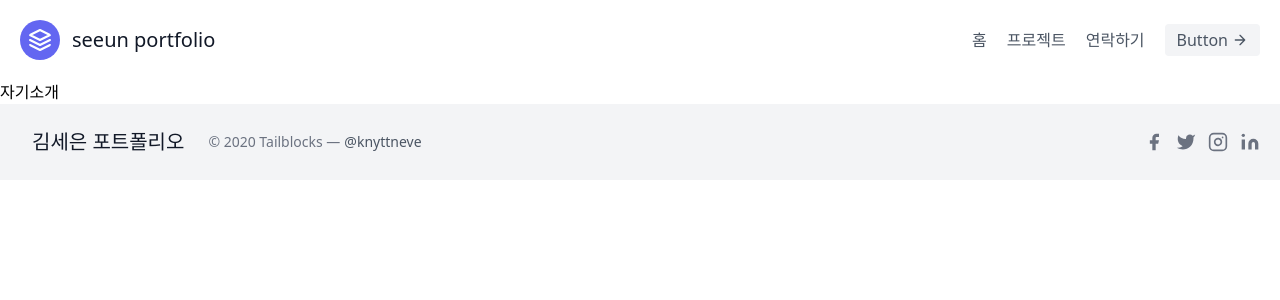
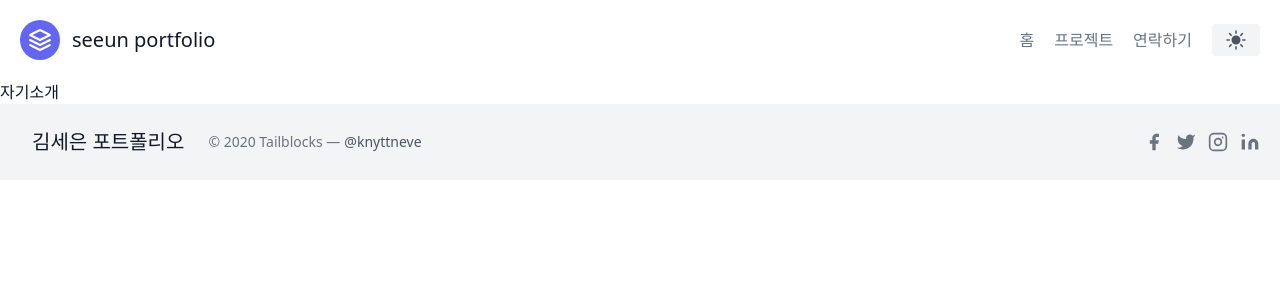
Before and after one commit to seeun0210/portfilo, a Next.js app in the folder seeun-portfolio/: page /about-me in a window 1280 px wide. Shown: the top 300 px of the page. Built offline with nearby package versions, Linux system fonts and the light colour scheme.

Commit message:
feat: 다크모드 지원작업

```diff
--- /dev/null
+++ b/seeun-portfolio/components/dark-mode-toggle-button.js
@@ -0,0 +1,56 @@
+import { useTheme } from "next-themes";
+
+export default function DarkModeToggleButton() {
+  const { theme, setTheme } = useTheme();
+
+  const toggleTheme = () => {
+    setTheme(theme === "dark" ? "light" : "dark");
+  };
+
+  return (
+    <>
+      <button
+        className="inline-flex items-center
+        bg-gray-100
+
+        border-0 py-1 px-3
+        focus:outline-none
+        hover:bg-gray-50
+        dark:bg-slate-600
+        hover:text-orange-500
+        dark:text-slate-400
+        dark:hover:text-yellow-300
+        dark:hover:bg-slate-700
+        rounded text-base mt-4 md:mt-0"
+        type="button"
+        onClick={toggleTheme}
+      >
+        {theme === "dark" ? (
+          // 라이트 모드 아이콘
+          <svg
+            xmlns="http://www.w3.org/2000/svg"
+            viewBox="0 0 24 24"
+            fill="currentColor"
+            className=" w-6 h-6"
+          >
+            <path
+              fillRule="evenodd"
+              d="M9.528 1.718a.75.75 0 0 1 .162.819A8.97 8.97 0 0 0 9 6a9 9 0 0 0 9 9 8.97 8.97 0 0 0 3.463-.69a.75.75 0 0 1 .981.98 10.503 10.503 0 0 1-9.694 6.46c-5.799 0-10.5-4.7-10.5-10.5 0-4.368 2.667-8.112 6.46-9.694a.75.75 0 0 1 .818.162Z"
+              clipRule="evenodd"
+            />
+          </svg>
+        ) : (
+          // 다크 모드 아이콘
+          <svg
+            xmlns="http://www.w3.org/2000/svg"
+            viewBox="0 0 24 24"
+            fill="currentColor"
+            className=" w-6 h-6"
+          >
+            <path d="M12 2.25a.75.75 0 0 1 .75.75v2.25a.75.75 0 0 1-1.5 0V3a.75.75 0 0 1 .75-.75ZM7.5 12a4.5 4.5 0 1 1 9 0 4.5 4.5 0 0 1-9 0ZM18.894 6.166a.75.75 0 0 0-1.06-1.06l-1.591 1.59a.75.75 0 1 0 1.06 1.061l1.591-1.59ZM21.75 12a.75.75 0 0 1-.75.75h-2.25a.75.75 0 0 1 0-1.5H21a.75.75 0 0 1 .75.75ZM17.834 18.894a.75.75 0 0 0 1.06-1.06l-1.59-1.591a.75.75 0 1 0-1.061 1.06l1.59 1.591ZM12 18a.75.75 0 0 1 .75.75V21a.75.75 0 0 1-1.5 0v-2.25A.75.75 0 0 1 12 18ZM7.758 17.303a.75.75 0 0 0-1.061-1.06l-1.591 1.59a.75.75 0 0 0 1.06 1.061l1.591-1.59ZM6 12a.75.75 0 0 1-.75.75H3a.75.75 0 0 1 0-1.5h2.25A.75.75 0 0 1 6 12ZM6.697 7.757a.75.75 0 0 0 1.06-1.06l-1.59-1.591a.75.75 0 0 0-1.061 1.06l1.59 1.591Z" />
+          </svg>
+        )}
+      </button>
+    </>
+  );
+}
--- a/seeun-portfolio/components/footer.js
+++ b/seeun-portfolio/components/footer.js
@@ -1,7 +1,7 @@
 import Link from "next/link";
 export default function Footer() {
   return (
-    <>
+    <div>
       <footer className="text-gray-600 body-font">
         <div className="bg-gray-100">
           <div className="container px-5 py-6 mx-auto flex items-center sm:flex-row flex-col">
@@ -81,6 +81,6 @@
           </div>
         </div>
       </footer>
-    </>
+    </div>
   );
 }
--- a/seeun-portfolio/components/header.js
+++ b/seeun-portfolio/components/header.js
@@ -1,5 +1,5 @@
 import Link from "next/link";
-
+import DarkModeToggleButton from "./dark-mode-toggle-button";
 export default function Header() {
   return (
     <>
@@ -19,7 +19,9 @@
               >
                 <path d="M12 2L2 7l10 5 10-5-10-5zM2 17l10 5 10-5M2 12l10 5 10-5"></path>
               </svg>
-              <span className="ml-3 text-xl">seeun portfolio</span>
+              <span className="ml-3 text-xl dark:text-white">
+                seeun portfolio
+              </span>
             </div>
           </Link>
           <nav className="md:ml-auto flex flex-wrap items-center text-base justify-center">
@@ -33,20 +35,7 @@
               <div className="mr-5 hover:text-gray-900">연락하기</div>
             </Link>
           </nav>
-          <button className="inline-flex items-center bg-gray-100 border-0 py-1 px-3 focus:outline-none hover:bg-gray-200 rounded text-base mt-4 md:mt-0">
-            Button
-            <svg
-              fill="none"
-              stroke="currentColor"
-              stroke-linecap="round"
-              stroke-linejoin="round"
-              stroke-width="2"
-              className="w-4 h-4 ml-1"
-              viewBox="0 0 24 24"
-            >
-              <path d="M5 12h14M12 5l7 7-7 7"></path>
-            </svg>
-          </button>
+          <DarkModeToggleButton />
         </div>
       </header>
     </>
--- a/seeun-portfolio/components/layout.js
+++ b/seeun-portfolio/components/layout.js
@@ -3,10 +3,10 @@
 
 export default function Layout({ children }) {
   return (
-    <>
+    <div className="bg-primary">
       <Header />
       <div>{children}</div>
       <Footer />
-    </>
+    </div>
   );
 }
--- a/seeun-portfolio/package.json
+++ b/seeun-portfolio/package.json
@@ -10,6 +10,7 @@
   },
   "dependencies": {
     "next": "14.1.0",
+    "next-themes": "^0.2.1",
     "react": "^18",
     "react-dom": "^18"
   },
--- a/seeun-portfolio/pages/_app.js
+++ b/seeun-portfolio/pages/_app.js
@@ -1,5 +1,10 @@
 import "@/styles/globals.css";
+import { ThemeProvider } from "next-themes";
 
 export default function App({ Component, pageProps }) {
-  return <Component {...pageProps} />;
+  return (
+    <ThemeProvider attribute="class">
+      <Component {...pageProps} />
+    </ThemeProvider>
+  );
 }
--- a/seeun-portfolio/styles/globals.css
+++ b/seeun-portfolio/styles/globals.css
@@ -1,3 +1,39 @@
 @tailwind base;
 @tailwind components;
 @tailwind utilities;
+
+.bg-primary {
+    @apply bg-white dark:bg-slate-800
+}
+
+.btn-project {
+    @apply inline-flex text-white dark:text-white bg-indigo-500 border-0 py-2 px-6 focus:outline-none hover:bg-indigo-600 rounded text-lg
+}
+
+.project-card {
+    @apply flex flex-col m-3 rounded-xl w-full
+            transition duration-300 transform border border-gray-300
+            hover:scale-105
+            hover:shadow-lg
+            dark:border-gray-200/50
+            dark:hover:shadow-gray-400/40
+
+            hover:text-blue-600
+}
+
+h1, h2, h3, h4, h5, h6 {
+    @apply text-slate-900 dark:text-white
+}
+
+footer {
+    @apply text-gray-600 dark:text-white
+    bg-gray-100 dark:bg-slate-600/20
+}
+
+a {
+    @apply text-slate-500 hover:text-slate-700 dark:text-slate-400 dark:hover:text-slate-50
+}
+
+p {
+    @apply text-slate-500 dark:text-slate-400
+}
```
Also changed, not shown: 1 other file (tests, documents, lock files or other folders).
